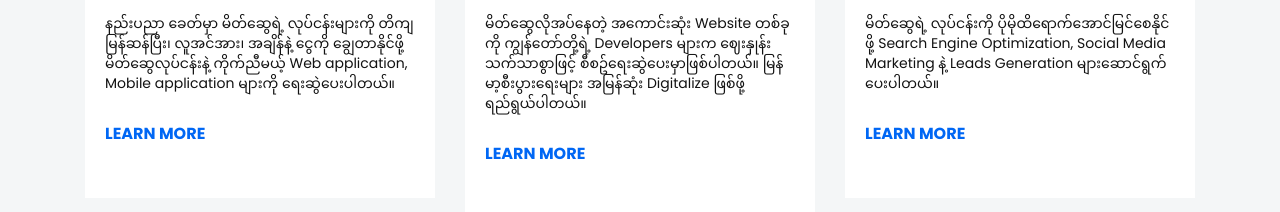
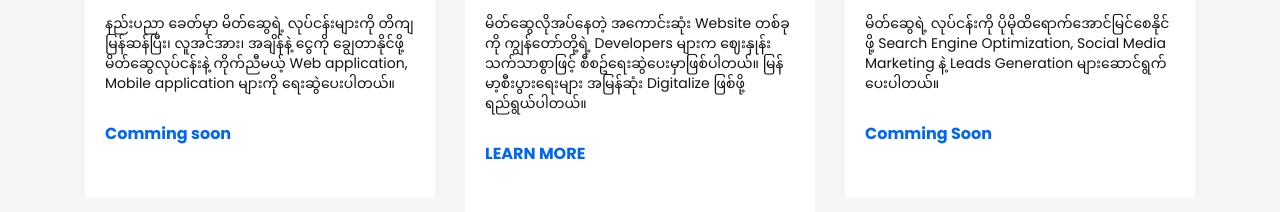
Before and after one commit to sopykt/soepaing.com, a plain HTML site: page index.html in a window 1280 px wide. Shown: the part 1208-1420 px from the top of the page. Drawn offline with Linux system fonts and the light colour scheme.

Commit message:
software dev and marketing link to comming soon

```diff
--- a/index.html
+++ b/index.html
@@ -242,7 +242,7 @@
                         </div>
                         <div class="features-content">
                             <p class="text">နည်းပညာ ခေတ်မှာ မိတ်ဆွေရဲ့ လုပ်ငန်းများကို တိကျမြန်ဆန်ပြီး၊ လူအင်အား၊ အချိန်နဲ့ ငွေကို ချွေတာနိုင်ဖို့ မိတ်ဆွေလုပ်ငန်းနဲ့ ကိုက်ညီမယ့် Web application, Mobile application များကို ရေးဆွဲပေးပါတယ်။</p>
-                            <a class="features-btn" href="#">LEARN MORE</a>
+                            <a class="features-btn" href="#">Comming soon</a>
                         </div>
                     </div> <!-- single features -->
                 </div>
@@ -272,7 +272,7 @@
                         </div>
                         <div class="features-content">
                             <p class="text">မိတ်ဆွေရဲ့ လုပ်ငန်းကို ပိုမိုထိရောက်အောင်မြင်စေနိုင်ဖို့ Search Engine Optimization, Social Media Marketing နဲ့ Leads Generation များဆောင်ရွက်ပေးပါတယ်။</p>
-                            <a class="features-btn" href="#">LEARN MORE</a>
+                            <a class="features-btn" href="#">Comming Soon</a>
                         </div>
                     </div> <!-- single features -->
                 </div>
```
